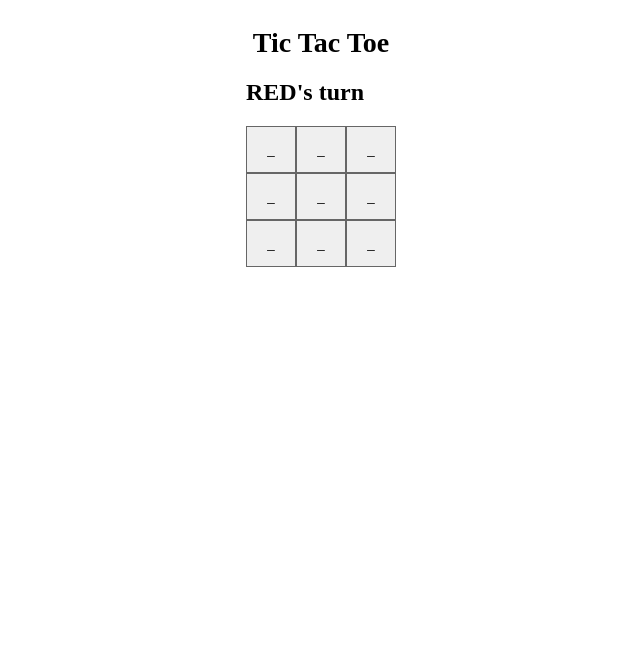
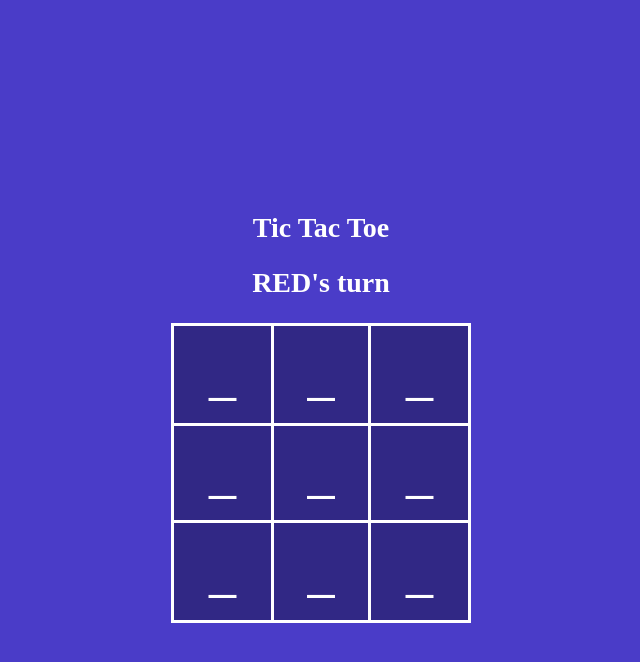
Before and after one commit to grichardson3/js-tic-tac-toe, a plain HTML site: page index.html in a window 1280 px wide. Shown: the whole page, without its empty margins (327-967 px from the left). Drawn offline with Linux system fonts and the light colour scheme.

Commit message:
added styles

```diff
--- a/css/app.css
+++ b/css/app.css
@@ -1,8 +1,10 @@
 body {
   width: 100%;
-  height: 600px;
   display: flex;
   overflow-x: hidden;
+  display: flex;
+  align-items: center;
+  background: rgb(74, 60, 200);
 }
 
 #container {
@@ -10,18 +12,91 @@ body {
 }
 
 button {
-  border: 1px solid #666;
+  background: rgb(49, 40, 133);
+  font-size: 3em;
   padding: 15px;
-  width: 50px;
+  width: 100px;
+  height: 100px;
+  color: white;
+  cursor: pointer;
+  transition: 0.3s ease;
+}
+
+button:hover {
+  background: rgb(36, 29, 99);
+  transition: 0.3s ease;
 }
 
 button:focus {
   outline: 0 !important;
 }
 
-h1 {
+button:nth-child(3) {
+  border: none;
+  border-left: 3px solid white !important;
+  border-top: 3px solid white !important;
+}
+
+button:nth-child(4) {
+  border: none;
+  border-left: 3px solid white !important;
+  border-top: 3px solid white !important;
+  border-right: 3px solid white !important;
+}
+
+button:nth-child(5) {
+  border: none;
+  border-right: 3px solid white !important;
+  border-top: 3px solid white !important;
+}
+
+button:nth-child(7) {
+  border: none;
+  border-left: 3px solid white !important;
+  border-top: 3px solid white !important;
+  border-bottom: 3px solid white !important;
+}
+
+button:nth-child(8) {
+  border: 3px solid white !important;
+}
+
+button:nth-child(9) {
+  border: none;
+  border-right: 3px solid white !important;
+  border-top: 3px solid white !important;
+  border-bottom: 3px solid white !important;
+}
+
+button:nth-child(11) {
+  border: none;
+  border-left: 3px solid white !important;
+  border-bottom: 3px solid white !important;
+}
+
+button:nth-child(12) {
+  border: none;
+  border-right: 3px solid white !important;
+  border-left: 3px solid white !important;
+  border-bottom: 3px solid white !important;
+}
+
+button:nth-child(13) {
+  border: none;
+  border-right: 3px solid white !important;
+  border-bottom: 3px solid white !important;
+}
+
+h1,
+h2,
+h3,
+h4,
+h5,
+h6,
+span {
   text-align: center;
   font-size: 1.75em;
+  color: white;
 }
 
 .red,
@@ -36,3 +111,9 @@ h1 {
 .blue {
   background: blue;
 }
+
+#invalidMove {
+  margin-top: 20px;
+  padding: 70px;
+  width: 100%;
+}
--- a/js/app.js
+++ b/js/app.js
@@ -1,4 +1,12 @@
 import { gameValidation } from "./gameVal.js";
+
+const container = document.querySelector("#container");
+
+document.body.style.height = window.innerHeight + "px";
+
+window.addEventListener("resize", () => {
+    document.body.style.height = window.innerHeight + "px";
+});
 
 let arenaArray = ['a1', 'a2', 'a3', 'b1', 'b2', 'b3', 'c1', 'c2', 'c3'];
 let currentTurn = "blue";
```
